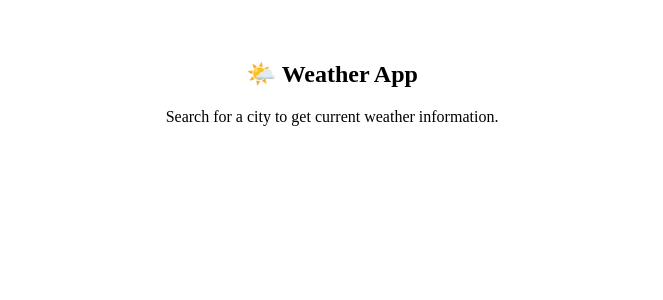
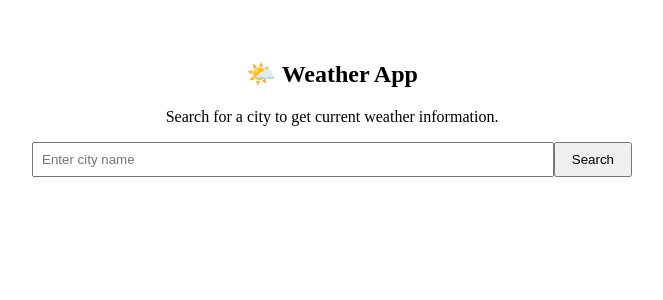
Before and after one commit to FloGey82/angular-weather-dashboard, an Angular app: page / in a window 1280 px wide. Shown: the top 300 px of the page, without its empty margins (308-971 px from the left). Built offline with nearby package versions, Linux system fonts and the light colour scheme.

Commit message:
feat: weather search page added

```diff
--- a/src/app/features/weather/weather-page/weather-page.html
+++ b/src/app/features/weather/weather-page/weather-page.html
@@ -1,4 +1,5 @@
 <section class="weather-page">
   <h1>🌤️ Weather App</h1>
   <p>Search for a city to get current weather information.</p>
+  <app-weather-search/>
 </section>
--- a/src/app/features/weather/weather-page/weather-page.ts
+++ b/src/app/features/weather/weather-page/weather-page.ts
@@ -1,9 +1,10 @@
 import { ChangeDetectionStrategy, Component } from '@angular/core';
+import { WeatherSearch } from "../weather-search/weather-search";
 
 @Component({
   selector: 'app-weather-page',
   standalone: true,
-  imports: [],
+  imports: [WeatherSearch],
   templateUrl: './weather-page.html',
   styleUrl: './weather-page.scss',
   changeDetection: ChangeDetectionStrategy.OnPush
--- /dev/null
+++ b/src/app/features/weather/weather-search/weather-search.html
@@ -0,0 +1,13 @@
+<form [formGroup]="searchForm" (ngSubmit)="onSubmit()" class="search-form">
+  <input formControlName="city" placeholder="Enter city name" type="text" />
+  <button type="submit" [disabled]="loading()">Search</button>
+</form>
+
+<div class="status">
+  @if (loading()) {
+    <p>⏳ Loading...</p>
+  }
+  @if (error()) {
+    <p>{{ error() }}</p>
+  }
+</div>
--- /dev/null
+++ b/src/app/features/weather/weather-search/weather-search.scss
@@ -0,0 +1,17 @@
+.search-form {
+  display: flex;
+  gap: 0.5 rem;
+  margin-bottom: 1 rem;
+}
+
+input {
+  flex: 1;
+  padding: 0.5rem;
+}
+button {
+  padding: 0.5rem 1rem;
+}
+.status {
+  font-style: italic;
+  color: red;
+}
--- /dev/null
+++ b/src/app/features/weather/weather-search/weather-search.ts
@@ -0,0 +1,30 @@
+import { CommonModule } from '@angular/common';
+import { Component, signal } from '@angular/core';
+import { FormControl, FormGroup, ReactiveFormsModule, Validators } from '@angular/forms';
+import { validate } from '@angular/forms/signals';
+
+@Component({
+  selector: 'app-weather-search',
+  standalone: true,
+  imports: [CommonModule, ReactiveFormsModule],
+  templateUrl: './weather-search.html',
+  styleUrl: './weather-search.scss',
+})
+export class WeatherSearch {
+  searchForm = new FormGroup({ city: new FormControl('', Validators.required) });
+  loading = signal(false);
+  error = signal<string | null>(null);
+
+  onSubmit() {
+    if (!this.searchForm.value.city) return;
+
+    const city = this.searchForm.value.city!;
+    this.error.set(null);
+    this.loading.set(true);
+
+    setTimeout(() => {
+      this.loading.set(false);
+      console.log('City searched: ', city);
+    }, 1000);
+  }
+}
```
